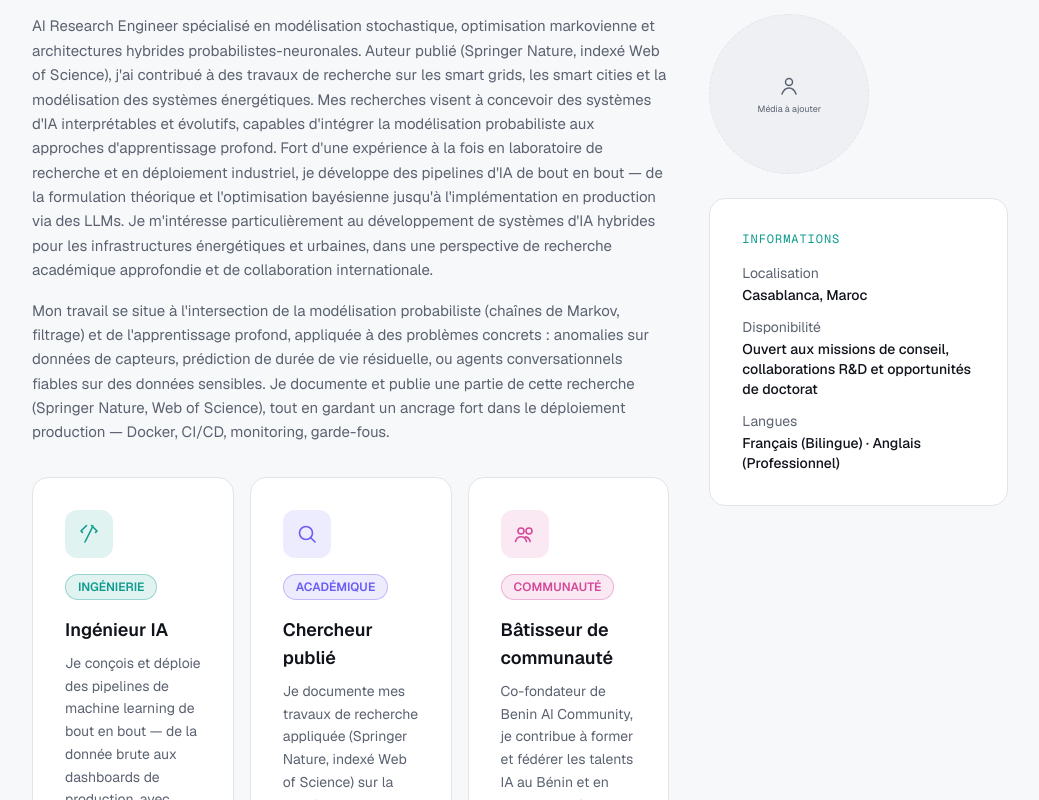
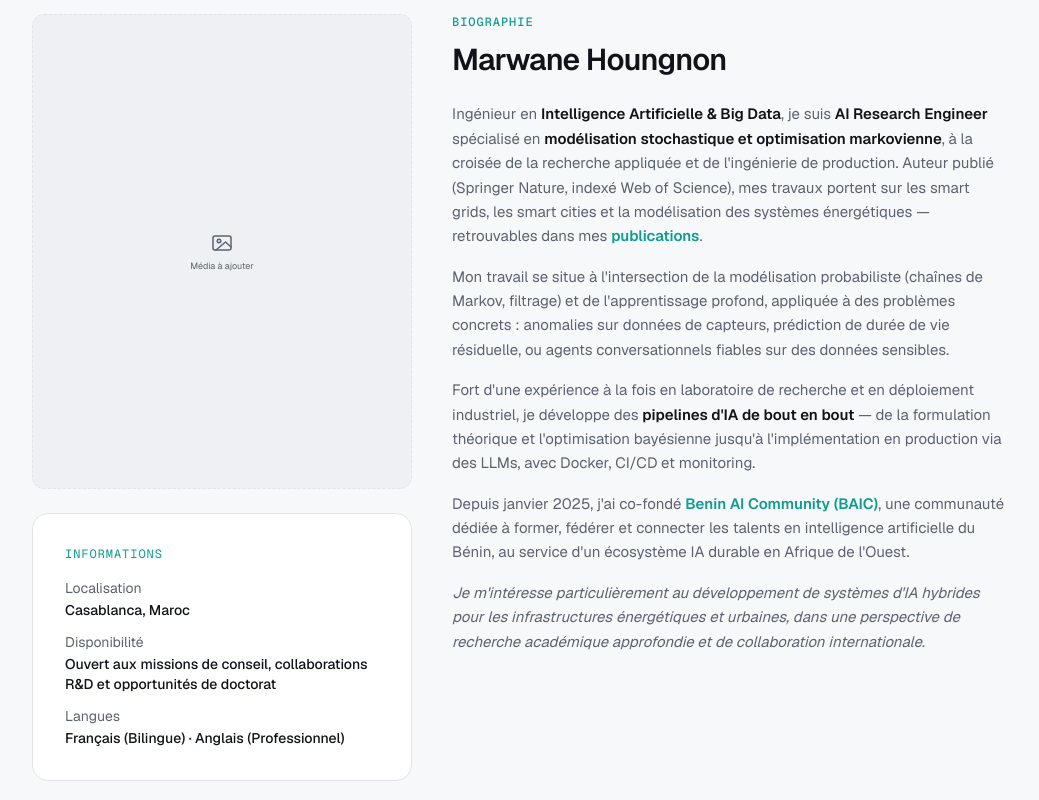
Before and after one commit to Thekidmaroi/MY-PORTOFOLIO, a Next.js app: page /a-propos in a window 1280 px wide. Shown: the part 400-1200 px from the top of the page, without its empty margins (120-1159 px from the left). Built offline with nearby package versions, Linux system fonts and the light colour scheme.

Commit message:
Revise layout and enhance profile biography
Refactor page layout and update profile description.

```diff
--- a/src/app/a-propos/page.tsx
+++ b/src/app/a-propos/page.tsx
@@ -1,4 +1,5 @@
 import type { Metadata } from "next";
+import Link from "next/link";
 import { PageHeader } from "@/components/page-header";
 import { Section } from "@/components/section";
 import { Card } from "@/components/card";
@@ -20,31 +21,13 @@ export default function AboutPage() {
       />
 
       <Section>
-        <div className="grid gap-10 sm:grid-cols-3">
-          <div className="sm:col-span-2">
-            <p className="text-[15px] leading-relaxed text-muted">{profile.summary}</p>
-            <p className="mt-4 text-[15px] leading-relaxed text-muted">
-              Mon travail se situe à l&apos;intersection de la modélisation probabiliste (chaînes de Markov,
-              filtrage) et de l&apos;apprentissage profond, appliquée à des problèmes concrets : anomalies sur
-              données de capteurs, prédiction de durée de vie résiduelle, ou agents conversationnels fiables sur
-              des données sensibles. Je documente et publie une partie de cette recherche (Springer Nature, Web
-              of Science), tout en gardant un ancrage fort dans le déploiement production — Docker, CI/CD,
-              monitoring, garde-fous.
-            </p>
-
-            <div className="mt-8 grid gap-4 sm:grid-cols-3">
-              {pillars.map((pillar) => (
-                <DimensionCard key={pillar.title} {...pillar} />
-              ))}
-            </div>
-          </div>
-
+        <div className="grid gap-10 lg:grid-cols-[380px_1fr] lg:items-start">
           <div className="space-y-6">
             <MediaSlot
               src={profile.photo}
               alt={`Photo de ${profile.name}`}
-              variant="avatar"
-              className="h-40 w-40"
+              variant="cover"
+              className="aspect-[4/5] w-full"
             />
 
             <Card>
@@ -67,6 +50,58 @@ export default function AboutPage() {
               </dl>
             </Card>
           </div>
+          <div>
+            <p className="mono-label text-xs font-medium text-accent">Biographie</p>
+            <h2 className="mt-3 text-2xl font-semibold tracking-tight sm:text-3xl">{profile.name}</h2>
+
+            <div className="mt-6 space-y-4 text-[15px] leading-relaxed text-muted">
+              <p>
+                Ingénieur en <strong className="font-semibold text-foreground">Intelligence Artificielle &amp; Big Data</strong>, je
+                suis <strong className="font-semibold text-foreground">AI Research Engineer</strong> spécialisé en{" "}
+                <strong className="font-semibold text-foreground">modélisation stochastique et optimisation markovienne</strong>, à la
+                croisée de la recherche appliquée et de l&apos;ingénierie de production. Auteur publié (Springer Nature, indexé Web
+                of Science), mes travaux portent sur les smart grids, les smart cities et la modélisation des systèmes
+                énergétiques — retrouvables dans mes{" "}
+                <Link href="/publications" className="font-semibold text-accent hover:underline">
+                  publications
+                </Link>
+                .
+              </p>
+
+              <p>
+                Mon travail se situe à l&apos;intersection de la modélisation probabiliste (chaînes de Markov, filtrage) et de
+                l&apos;apprentissage profond, appliquée à des problèmes concrets : anomalies sur données de capteurs, prédiction de
+                durée de vie résiduelle, ou agents conversationnels fiables sur des données sensibles.
+              </p>
+
+              <p>
+                Fort d&apos;une expérience à la fois en laboratoire de recherche et en déploiement industriel, je développe des{" "}
+                <strong className="font-semibold text-foreground">pipelines d&apos;IA de bout en bout</strong> — de la formulation
+                théorique et l&apos;optimisation bayésienne jusqu&apos;à l&apos;implémentation en production via des LLMs, avec
+                Docker, CI/CD et monitoring.
+              </p>
+
+              <p>
+                Depuis janvier 2025, j&apos;ai co-fondé{" "}
+                <Link href="/associations-et-startups" className="font-semibold text-accent hover:underline">
+                  Benin AI Community (BAIC)
+                </Link>
+                , une communauté dédiée à former, fédérer et connecter les talents en intelligence artificielle du Bénin, au
+                service d&apos;un écosystème IA durable en Afrique de l&apos;Ouest.
+              </p>
+
+              <p className="italic">
+                Je m&apos;intéresse particulièrement au développement de systèmes d&apos;IA hybrides pour les infrastructures
+                énergétiques et urbaines, dans une perspective de recherche académique approfondie et de collaboration
+                internationale.
+              </p>
+            </div>
+          </div>
+        </div>
+        <div className="mt-12 grid gap-4 sm:grid-cols-3">
+          {pillars.map((pillar) => (
+            <DimensionCard key={pillar.title} {...pillar} />
+          ))}
         </div>
       </Section>
 
```
